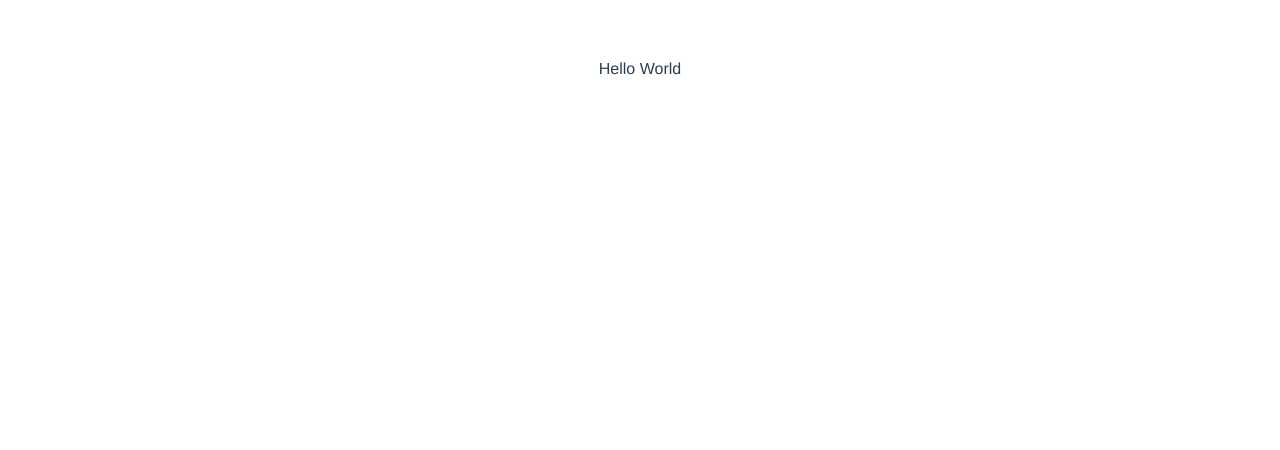
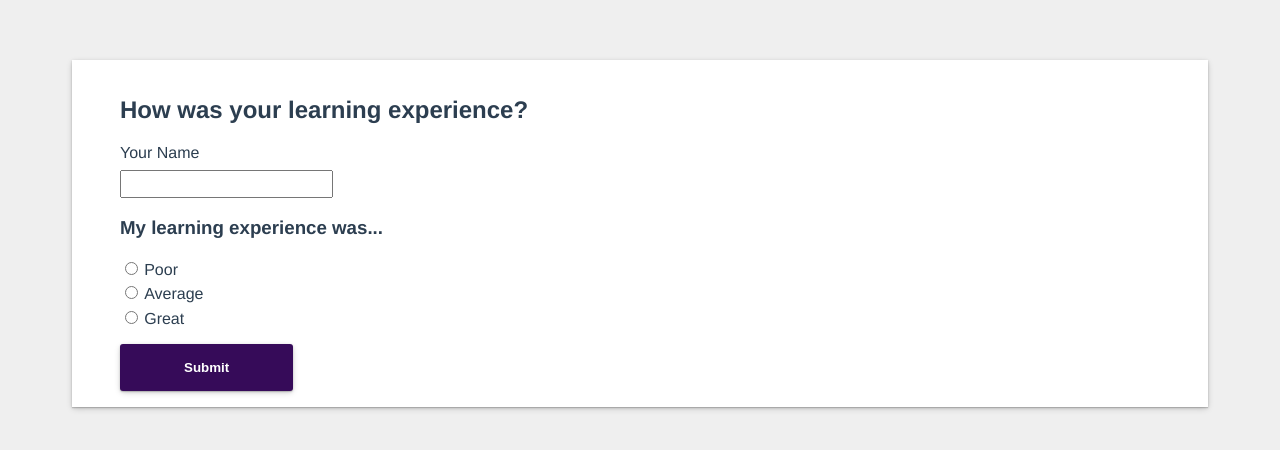
Before and after one commit to Reny8/Survey-Submit, a Vue app: page / in a window 1280 px wide. Shown: the top 450 px of the page. Built offline with nearby package versions, Linux system fonts and the light colour scheme.

Commit message:
Create surveyForm component

```diff
--- a/src/App.vue
+++ b/src/App.vue
@@ -1,15 +1,21 @@
 <template>
-  <div>Hello World</div>
+  <SurveyForm />
 </template>
 
 <script>
+import SurveyForm from './components/SurveyForm.vue';
 export default {
   name: 'App',
-  components: {},
+  components: {
+    SurveyForm,
+  },
 };
 </script>
 
 <style>
+html {
+  background-color: #efefef;
+}
 #app {
   font-family: Avenir, Helvetica, Arial, sans-serif;
   -webkit-font-smoothing: antialiased;
@@ -18,4 +24,31 @@ export default {
   color: #2c3e50;
   margin-top: 60px;
 }
+section {
+  box-shadow: rgba(0, 0, 0, 0.2) 0px 2px 7px -1px,
+    rgba(0, 0, 0, 0.14) 0px 1px 1px 0px, rgba(0, 0, 0, 0.12) 0px 1px 3px 0px;
+  margin: 2rem 4rem;
+  padding: 1rem;
+  display: flex;
+  flex-direction: column;
+  align-items: flex-start;
+  padding: 1rem 3rem;
+  background-color: white;
+}
+button {
+  text-transform: capitalize;
+  border: none;
+  font-weight: 600;
+  padding: 1rem 4rem;
+  border-radius: 3px;
+  background-color: #360b59;
+  box-shadow: rgba(0, 0, 0, 0.2) 0px 2px 7px -1px,
+    rgba(0, 0, 0, 0.14) 0px 1px 1px 0px, rgba(0, 0, 0, 0.12) 0px 1px 3px 0px;
+  color: white;
+}
+button:hover {
+  background-color: #360b5996;
+  cursor: pointer;
+  transition-duration: 500ms;
+}
 </style>
--- /dev/null
+++ b/src/components/SurveyForm.vue
@@ -0,0 +1,75 @@
+<template>
+  <section>
+    <h1>How was your learning experience?</h1>
+    <form>
+      <div class="name-container">
+        <label for="name">your name</label>
+        <input name="name" type="text" />
+      </div>
+      <h3>My learning experience was...</h3>
+
+      <div class="radio-container" v-for="radio in radioValues" :key="radio.id">
+        <input type="radio" :value="radio.value" />
+        <p>{{ radio.value }}</p>
+      </div>
+      <button type="submit">submit</button>
+    </form>
+  </section>
+</template>
+
+<script>
+export default {
+  name: 'SurveyForm',
+  data() {
+    return {
+      name: '',
+      radioValues: [
+        {
+          id: new Date().toISOString(),
+          value: 'Poor',
+        },
+        {
+          id: new Date().toISOString(),
+          value: 'Average',
+        },
+        {
+          id: new Date().toISOString(),
+          value: 'Great',
+        },
+      ],
+    };
+  },
+};
+</script>
+
+<style scoped>
+form {
+  display: flex;
+  flex-direction: column;
+  align-items: flex-start;
+}
+form div.radio-container {
+  display: flex;
+  align-items: baseline;
+}
+label {
+  text-transform: capitalize;
+}
+form div.name-container {
+  display: flex;
+  align-items: baseline;
+  flex-direction: column;
+  gap: 0.5rem;
+  width: 100%;
+}
+form div.name-container input {
+  padding: 0.3rem 1rem;
+}
+form div.radio-container p {
+  margin: 0.2rem;
+}
+
+form button {
+  margin-top: 0.8rem;
+}
+</style>
```
